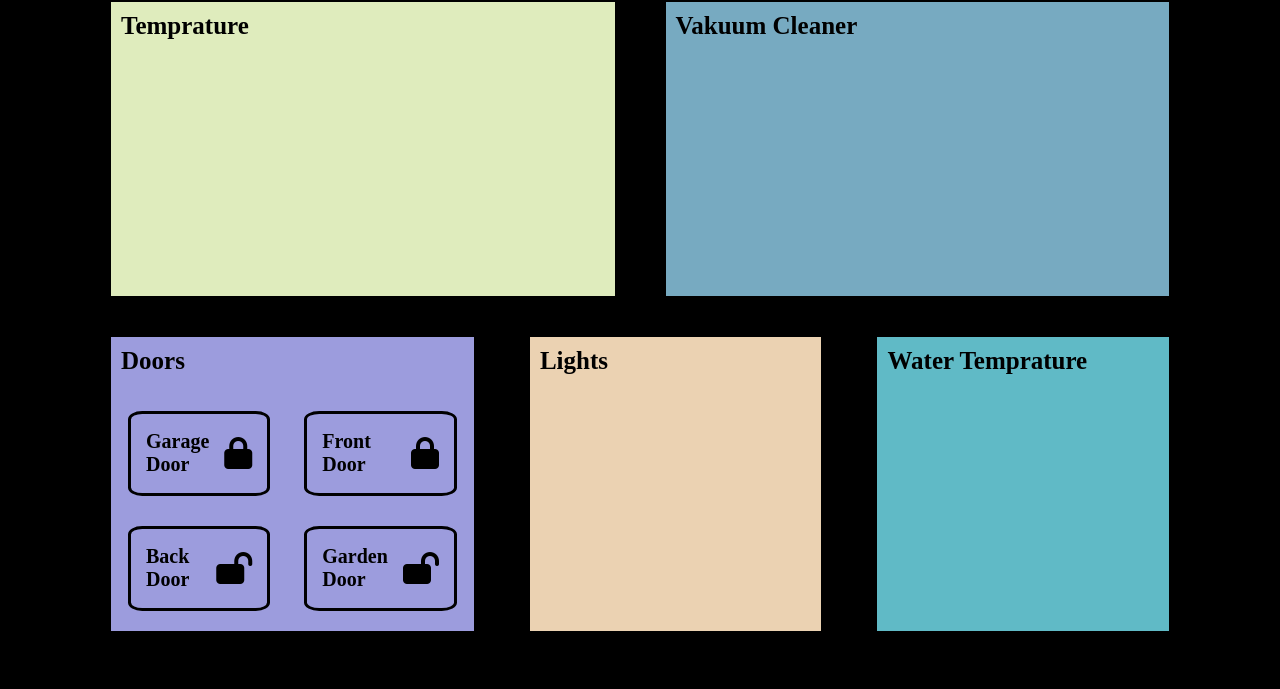
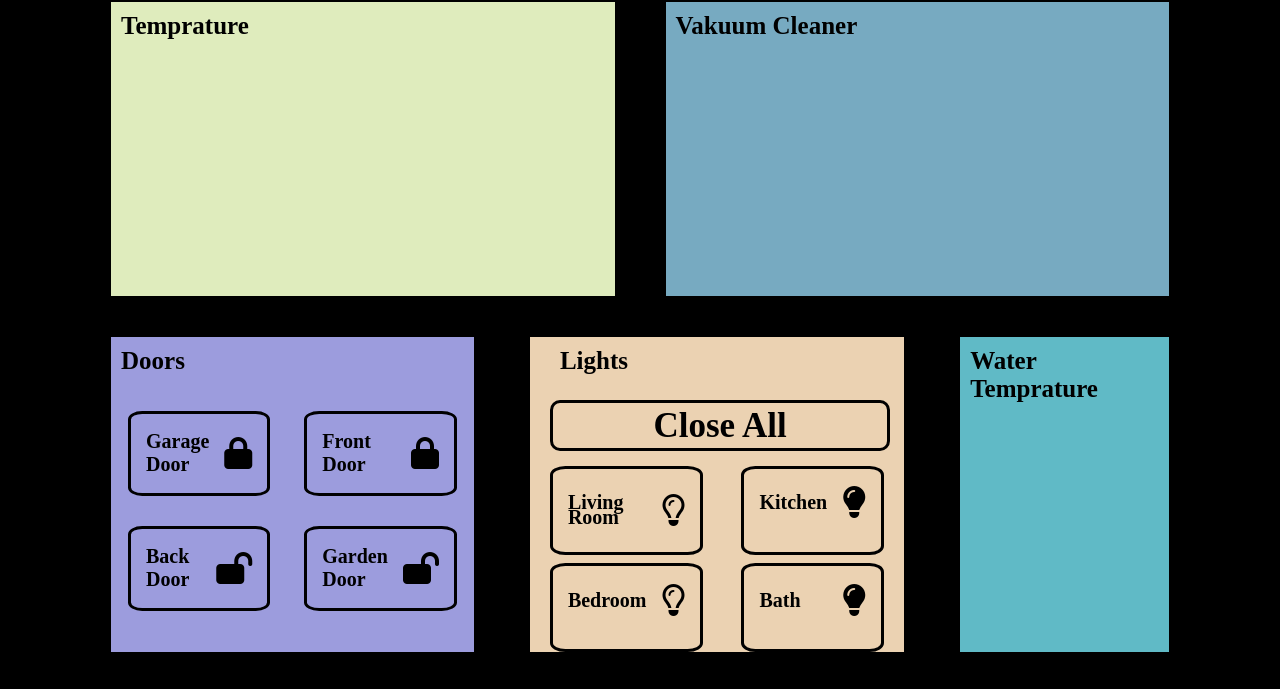
Before and after one commit to MahykBurak/web-project, a PHP site: page /producer.html in a window 1280 px wide. Shown: the part 111-800 px from the top of the page. Run offline with PHP 8.4, Linux system fonts and the light colour scheme; some libraries are stand-ins or nearby versions.

Commit message:
Completed lights part

```diff
--- a/producer.css
+++ b/producer.css
@@ -88,10 +88,48 @@ body{
     font-size: 20px;
 }
 .lights_container{
+    display:flex;
+    flex-direction: column;
+    gap:15px;
     border-style: solid;
     background-color: #EBD2B2;
     margin-left: 50px;
     margin-right: 50px;
+    padding-left: 20px;
+    padding-right: 20px;
+}
+.lights_part1{
+   border:solid;
+   border-radius: 10px;
+   width: 100%;
+   border-width: 3px;
+   height: 45px;
+}
+.lights_part2{
+    display: grid;
+    gap:8px;
+    grid-template-columns: repeat(2,1fr);
+    grid-template-rows: repeat(2,1fr);
+}
+.lights_elements{
+    border: solid;
+    border-radius: 10%;
+  /*  margin-top: 17px;
+    margin-bottom: 5px;*/
+    padding-left: 15px;
+    padding-right: 15px;
+}
+.lights_button{
+    display: flex;
+    justify-content: space-between;
+    line-height: 0.75;
+    align-items: center;
+    gap: 15px;
+}
+.colse_all{
+    text-align: center;
+    font-size: 35px;
+    margin-top: 3px;
 }
 .water-temprature_container{
     margin-right: 100px;
--- a/producer.html
+++ b/producer.html
@@ -68,7 +68,41 @@
         </div>
 
         <div class="lights_container">
-            <h4 class="title"> Lights</h4>
+            <h4 class="title" style="margin-bottom: 10px;"> Lights</h4>
+            <div class="lights_part1">
+              <h4 class="colse_all">Close All</h4>
+            </div>
+
+            <div class="lights_part2">
+             <div class="lights_elements" style="margin-right: 15px;">
+                <div class="lights_button">
+                    <h4 style="font-size: 20px;">Living <br/> Room</h4>
+                    <i class="fa-regular fa-lightbulb fa-2xl"></i>
+                </div>
+             </div>
+
+             <div class="lights_elements"  style="margin-left: 15px;">
+                <div class="lights_button">
+                    <h4 style="font-size: 20px;">Kitchen</h4>
+                    <i class="fa-solid fa-lightbulb fa-2xl"></i>
+                </div>
+             </div>
+
+             <div class="lights_elements"  style="margin-right: 15px;">
+                <div class="lights_button">
+                    <h4 style="font-size: 20px;">Bedroom</h4>
+                    <i class="fa-regular fa-lightbulb fa-2xl"></i>
+                </div>
+             </div>
+
+             <div class="lights_elements" style="margin-left: 15px;">
+                <div class="lights_button">
+                    <h4 style="font-size: 20px;">Bath</h4>
+                    <i class="fa-solid fa-lightbulb fa-2xl"></i>
+                </div>
+             </div>
+
+            </div>
         </div>
 
         <div class="water-temprature_container">
```
